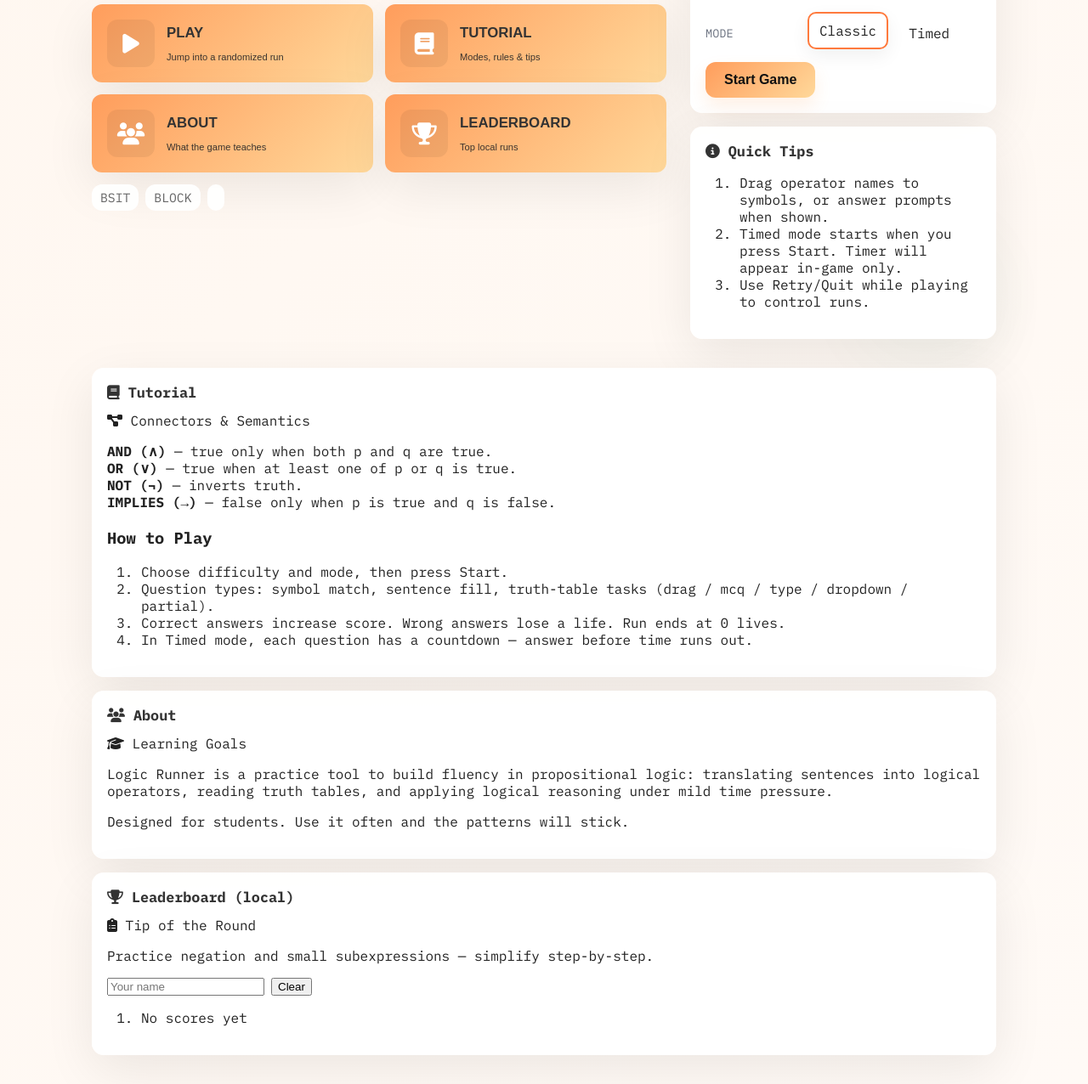
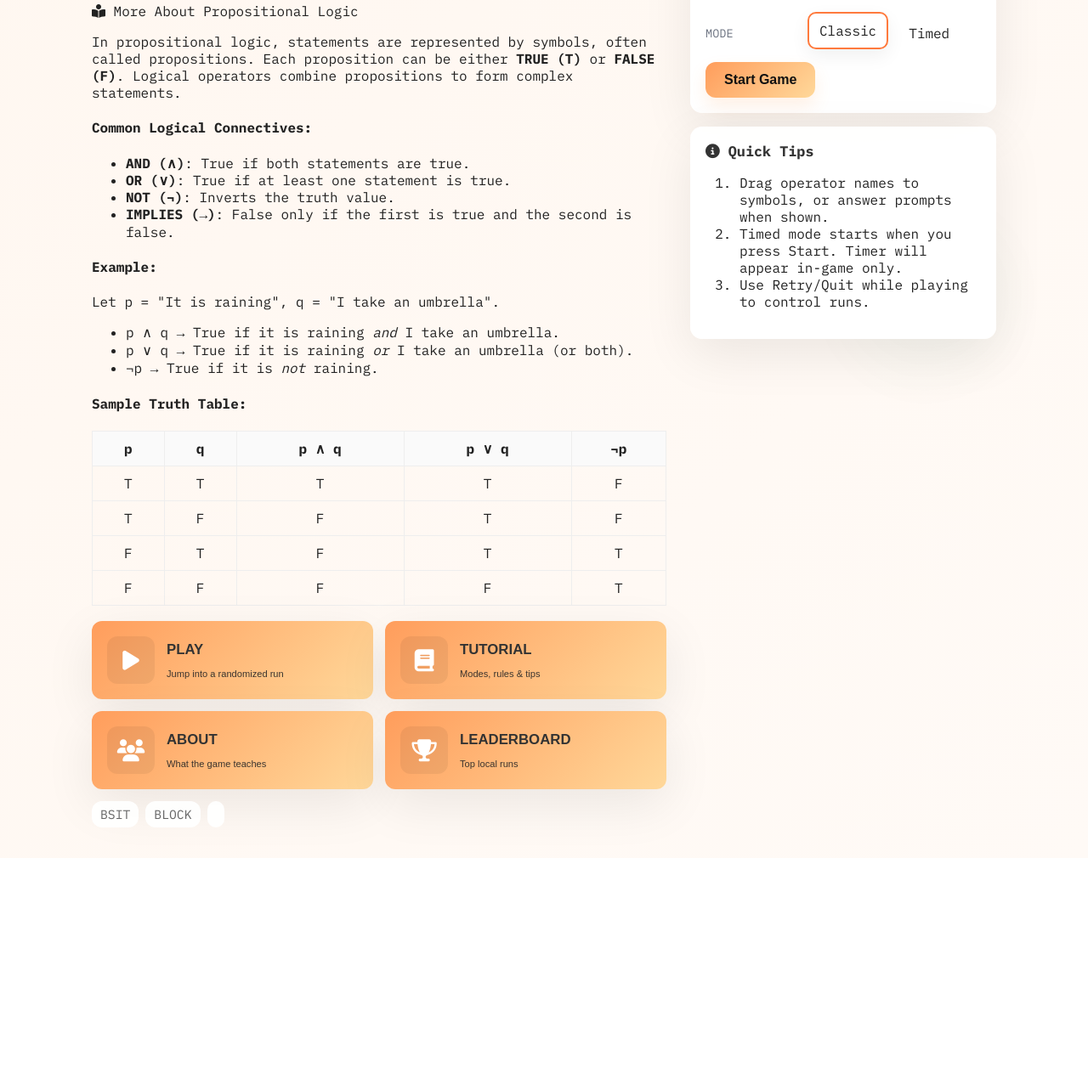
Before and after one commit to bertings1/Logic-Runner-1.0, a plain HTML site: page index.html in a window 1280 px wide. Shown: the part 294-1570 px from the top of the page at 85% size. After the commit the page ends 1304 px from the top, so only its background shows below. Drawn offline with Linux system fonts and the light colour scheme.

Commit message:
Update index.html

```diff
--- a/index.html
+++ b/index.html
@@ -17,7 +17,6 @@
       <div class="logo" aria-hidden="false"><i class="fas fa-brain"></i><span class="brand">Logic Runner</span></div>
     </div>
 
-    <!-- topnav removed from header (nav items are now inside the hamburger dropdown) -->
     <nav class="topnav" id="topnav" aria-label="Main navigation" style="display:none;"></nav>
 
     <div class="topbar-right">
@@ -26,7 +25,6 @@
     </div>
   </header>
 
-  <!-- small dropdown menu (appears under the hamburger) -->
   <div id="hamburger-menu" class="hamburger-menu" aria-hidden="true" style="display:none;">
     <button class="menu-item" data-target="home" type="button">Play</button>
     <button class="menu-item" data-target="tutorial-panel" type="button">Tutorial</button>
@@ -44,10 +42,41 @@
 
           <div class="topic-info" aria-hidden="false">
             <div class="topic-title"><i class="fas fa-lightbulb"></i> Propositional Logic — Quick idea</div>
-            <p>Propositional logic deals with statements that are either true or false. Practice using connectives like AND, OR, NOT and IMPLIES through short interactive challenges.</p>
+            <p>Propositional logic deals with statements that are either true or false. Practice using connectives like AND, OR, NOT, and IMPLIES through short interactive challenges.</p>
           </div>
 
-          <!-- Big Cards layout (two by two) -->
+          <!-- Additional informative content -->
+          <div class="topic-info">
+            <div class="topic-title"><i class="fas fa-book-reader"></i> More About Propositional Logic</div>
+            <p>In propositional logic, statements are represented by symbols, often called propositions. Each proposition can be either <strong>TRUE (T)</strong> or <strong>FALSE (F)</strong>. Logical operators combine propositions to form complex statements.</p>
+
+            <h4>Common Logical Connectives:</h4>
+            <ul>
+              <li><strong>AND (∧)</strong>: True if both statements are true.</li>
+              <li><strong>OR (∨)</strong>: True if at least one statement is true.</li>
+              <li><strong>NOT (¬)</strong>: Inverts the truth value.</li>
+              <li><strong>IMPLIES (→)</strong>: False only if the first is true and the second is false.</li>
+            </ul>
+
+            <h4>Example:</h4>
+            <p>Let p = "It is raining", q = "I take an umbrella".</p>
+            <ul>
+              <li>p ∧ q → True if it is raining <em>and</em> I take an umbrella.</li>
+              <li>p ∨ q → True if it is raining <em>or</em> I take an umbrella (or both).</li>
+              <li>¬p → True if it is <em>not</em> raining.</li>
+            </ul>
+
+            <h4>Sample Truth Table:</h4>
+            <table class="tt-table">
+              <tr><th>p</th><th>q</th><th>p ∧ q</th><th>p ∨ q</th><th>¬p</th></tr>
+              <tr><td>T</td><td>T</td><td>T</td><td>T</td><td>F</td></tr>
+              <tr><td>T</td><td>F</td><td>F</td><td>T</td><td>F</td></tr>
+              <tr><td>F</td><td>T</td><td>F</td><td>T</td><td>T</td></tr>
+              <tr><td>F</td><td>F</td><td>F</td><td>F</td><td>T</td></tr>
+            </table>
+          </div>
+
+          <!-- Big Cards layout -->
           <div class="menu-cards" id="menu-cards">
             <div class="big-card-row">
               <button class="big-card" data-target="play" id="card-play" type="button">
@@ -102,7 +131,6 @@
             </div>
 
             <div style="margin-top:12px;">
-              <!-- redesigned start button -->
               <button id="start-game" class="btn-start" type="button">Start Game</button>
             </div>
           </div>
@@ -121,61 +149,9 @@
       <section id="game-area" class="game-area" aria-live="polite"></section>
     </section>
 
-    <!-- TUTORIAL -->
-    <section id="tutorial-panel" class="panel">
-      <div class="card">
-        <div class="card-title"><i class="fas fa-book"></i> Tutorial</div>
-        <div class="topic-info">
-          <div class="topic-title"><i class="fas fa-project-diagram"></i> Connectors & Semantics</div>
-          <p><strong>AND (∧)</strong> — true only when both p and q are true.<br>
-             <strong>OR (∨)</strong> — true when at least one of p or q is true.<br>
-             <strong>NOT (¬)</strong> — inverts truth.<br>
-             <strong>IMPLIES (→)</strong> — false only when p is true and q is false.</p>
-        </div>
-
-        <h3>How to Play</h3>
-        <ol class="tutorial-list">
-          <li>Choose difficulty and mode, then press Start.</li>
-          <li>Question types: symbol match, sentence fill, truth-table tasks (drag / mcq / type / dropdown / partial).</li>
-          <li>Correct answers increase score. Wrong answers lose a life. Run ends at 0 lives.</li>
-          <li>In Timed mode, each question has a countdown — answer before time runs out.</li>
-        </ol>
-      </div>
-    </section>
-
-    <!-- ABOUT -->
-    <section id="about-panel" class="panel">
-      <div class="card about-card">
-        <div class="card-title"><i class="fas fa-users"></i> About</div>
-        <div class="topic-info">
-          <div class="topic-title"><i class="fas fa-graduation-cap"></i> Learning Goals</div>
-          <p>Logic Runner is a practice tool to build fluency in propositional logic: translating sentences into logical operators, reading truth tables, and applying logical reasoning under mild time pressure.</p>
-        </div>
-        <p>Designed for students. Use it often and the patterns will stick.</p>
-      </div>
-    </section>
-
-    <!-- LEADERBOARD -->
-    <section id="leaderboard-panel" class="panel">
-      <div class="card">
-        <div class="card-title"><i class="fas fa-trophy"></i> Leaderboard (local)</div>
-
-        <div class="topic-info">
-          <div class="topic-title"><i class="fas fa-clipboard-list"></i> Tip of the Round</div>
-          <p id="topic-tip">Practice negation and small subexpressions — simplify step-by-step.</p>
-        </div>
-
-        <div style="display:flex;gap:.5rem;align-items:center;margin-bottom:8px;">
-          <input id="player-name" placeholder="Your name" class="name-input" />
-          <button id="clear-leader" class="btn btn-secondary" type="button">Clear</button>
-        </div>
-
-        <ol id="leader-list" aria-live="polite"></ol>
-      </div>
-    </section>
+    <!-- Existing Tutorial, About, Leaderboard sections remain unchanged -->
   </main>
 
-  <!-- Floating HUD (top-right, shown only in-game) -->
   <div id="floating-ui" class="floating-ui" aria-hidden="true" style="display:none;">
     <div class="floating-top">
       <div class="status-indicator" title="Level"><i class="fas fa-layer-group"></i> <span id="stat-level">0/0</span></div>
```
